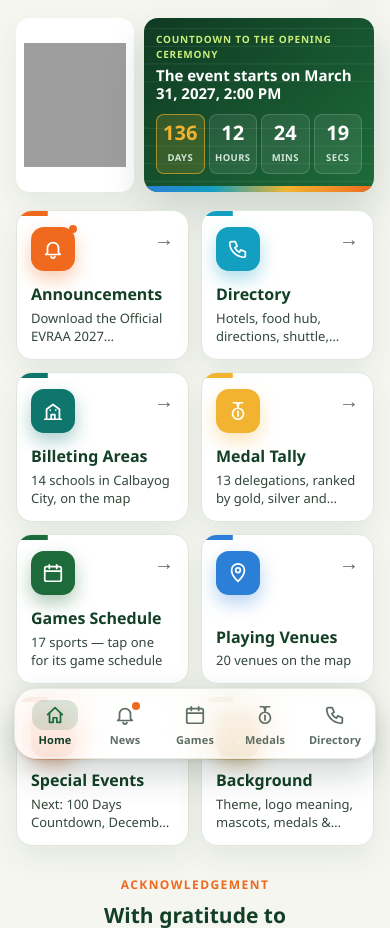
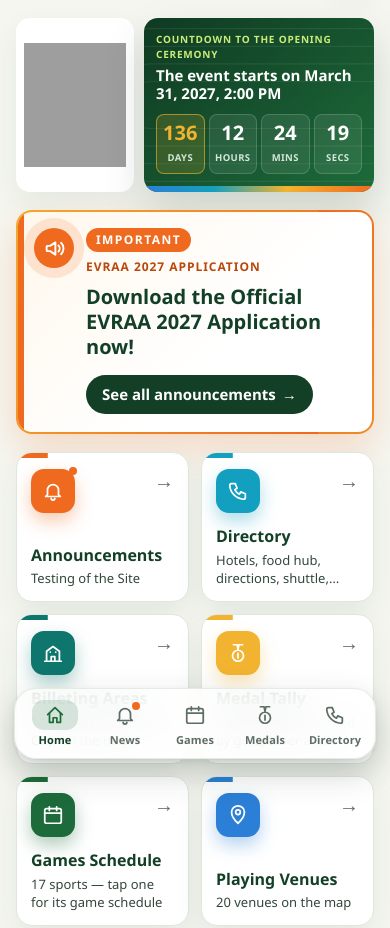
Before and after one commit to drixelortega/evraa27, a PHP site: page / in a window 390 px wide. Shown: the part 73-1001 px from the top of the page. Run offline with PHP 8.4, Linux system fonts and the light colour scheme; grey boxes are pictures that could not be loaded.

Commit message:
announcement update

```diff
--- a/evraa app/evraa/admin/admin.js
+++ b/evraa app/evraa/admin/admin.js
@@ -51,7 +51,7 @@
       changed();
       row.classList.add('is-new');
       row.scrollIntoView({ block: 'nearest', behavior: 'smooth' });
-      const first = row.querySelector('input:not([type="number"]), textarea, select');
+      const first = row.querySelector('input:not([type="number"]):not([type="checkbox"]), textarea, select');
       if (first) first.focus({ preventScroll: true });
     });
 
@@ -60,7 +60,7 @@
       if (!button) return;
       const row = button.closest('tr');
       if (button.hasAttribute('data-remove')) {
-        const filled = [...row.querySelectorAll('input:not([type="number"]), textarea')].some((input) => input.value.trim() !== '');
+        const filled = [...row.querySelectorAll('input:not([type="number"]):not([type="checkbox"]), textarea')].some((input) => input.value.trim() !== '');
         if (filled && !window.confirm('Remove this row? It is deleted when you save.')) return;
         row.remove();
       } else if (button.dataset.move) {
@@ -78,7 +78,7 @@
       renumber();
       // Point out the first empty required field instead of sending the form
       const missing = [...body.querySelectorAll('[required]')].find((input) => {
-        const rowHasText = [...input.closest('tr').querySelectorAll('input:not([type="number"]), textarea')].some((field) => field.value.trim() !== '');
+        const rowHasText = [...input.closest('tr').querySelectorAll('input:not([type="number"]):not([type="checkbox"]), textarea')].some((field) => field.value.trim() !== '');
         return rowHasText && !input.value.trim();
       });
       if (missing) {
--- a/evraa app/evraa/admin/index.php
+++ b/evraa app/evraa/admin/index.php
@@ -129,6 +129,7 @@ function field(string $table, int|string $i, string $col, array $spec, mixed $va
         'textarea' => "<textarea $common rows=\"2\" maxlength=\"$max\" placeholder=\"" . e($hint) . '">' . e($value) . '</textarea>',
         'number' => "<input $common type=\"number\" inputmode=\"numeric\" min=\"0\" max=\"9999\" step=\"1\" value=\"" . e($value === '' ? '0' : $value) . '">',
         'date' => "<input $common type=\"date\" value=\"" . e($value) . '"' . ($required ? ' required' : '') . '>',
+        'checkbox' => "<label class=\"switch\"><input $common type=\"checkbox\" value=\"1\"" . ($value !== '' ? ' checked' : '') . '><span>Home</span></label>',
         'accent' => "<select $common>" . implode('', array_map(
             fn ($key, $text) => '<option value="' . e($key) . '"' . ($key === $value ? ' selected' : '') . '>' . e($text) . '</option>',
             array_keys(ACCENT_CHOICES), ACCENT_CHOICES)) . '</select>',
@@ -139,7 +140,7 @@ function field(string $table, int|string $i, string $col, array $spec, mixed $va
             array_values(array_unique([...team_names(), ...($value !== '' ? [$value] : [])])))) . '</select>',
         default => "<input $common type=\"" . ($type === 'email' ? 'email' : 'text') . "\" maxlength=\"$max\" value=\"" . e($value) . '" placeholder="' . e($hint) . '"' . ($required ? ' required' : '') . '>',
     };
-    $short = in_array($type, ['number', 'date', 'accent'], true) ? ' is-short' : '';
+    $short = in_array($type, ['number', 'date', 'accent', 'checkbox'], true) ? ' is-short' : '';
     // The second team of a game follows a small “vs”
     $vs = $col === 'team_b' ? '<span class="vs" aria-hidden="true">vs</span>' : '';
     return '<td class="cell cell-' . e($type) . $short . ($vs ? ' has-vs' : '') . '" data-label="' . e($label) . '">' . $vs . $html
--- a/evraa app/evraa/assets/data-live.js
+++ b/evraa app/evraa/assets/data-live.js
@@ -1,10 +1,11 @@
 // EVRAA 2027 content managed on the admin page (evraa/admin). This file is rewritten on every save there:
 // do not edit it by hand, your changes would be lost. The other lists (sports and venues, billeting schools, logos) are in data.js.
-// Last saved: November 13, 2026 2:43 AM (Philippine time)
+// Last saved: November 15, 2026 1:34 AM (Philippine time)
 
-// Announcements page, newest first
+// Announcements page, newest first (push: true = also highlighted at the top of the Home page)
 const ANNOUNCEMENTS = [
-  {"tag":"EVRAA 2027 Application","title":"Download the Official EVRAA 2027 Application now!","body":"","accent":"var(--green)"},
+  {"tag":"Test Announcement","title":"Testing of the Site","body":"","accent":"var(--flame)"},
+  {"tag":"EVRAA 2027 Application","title":"Download the Official EVRAA 2027 Application now!","body":"","accent":"var(--green)","push":true},
   {"tag":"New","date":"October 13, 2026","title":"New on the site: Directory, Medal Tally, Games and Special Events","body":"Schedules, playing venues, hotlines and more will be posted in these sections as committees confirm them.","accent":"var(--flame)"},
   {"tag":"Pinned","title":"EVRAA 2027 runs March 31 – April 5, 2027","body":"Calbayog City and Catbalogan City are hosting this year's Eastern Visayas Regional Athletic Association meet.","accent":"var(--gold)"},
   {"tag":"Billeting","title":"14 billeting schools in Calbayog City","body":"Delegations will stay in 14 schools across Calbayog City. See the list and map on the Billeting Areas page.","link":["See the billeting schools","evraa/billeting.html"],"accent":"var(--teal)"},
--- a/evraa app/evraa/assets/home.js
+++ b/evraa app/evraa/assets/home.js
@@ -28,6 +28,29 @@
   }
   tick();
   timer = setInterval(tick, 1000);
+
+  // ---------- Important announcements ----------
+  // Announcements ticked “Push to Home” on the admin page (push: true in data-live.js) stand out above the section cards
+  const pushed = ANNOUNCEMENTS.filter((a) => a.push);
+  if (pushed.length) {
+    const external = (link) => /^https?:/.test(link);
+    const megaphone = '<svg viewBox="0 0 24 24" fill="none" stroke="currentColor" stroke-width="2.2" stroke-linecap="round" stroke-linejoin="round" aria-hidden="true"><path d="M3 10v4a1 1 0 0 0 1 1h3l6 4V5L7 9H4a1 1 0 0 0-1 1z"/><path d="M16.5 8.5a5 5 0 0 1 0 7M19.5 5.5a9 9 0 0 1 0 13"/></svg>';
+    $('home-alerts').innerHTML = pushed.map((a, i) => {
+      const [label, href] = a.link || ['See all announcements', 'evraa/announcements.html'];
+      const out = external(href);
+      return `
+      <article class="home-alert" style="--i: ${i}">
+        <span class="home-alert-icon">${megaphone}</span>
+        <div class="home-alert-text">
+          <div class="home-alert-meta"><span class="home-alert-flag">Important</span><span class="home-alert-tag">${esc(a.tag)}</span>${a.date ? `<span class="home-alert-date">${esc(a.date)}</span>` : ''}</div>
+          <h2>${esc(a.title)}</h2>
+          ${a.body ? `<p>${esc(a.body)}</p>` : ''}
+          <a class="home-alert-link" href="${esc(out ? href : url(href))}"${out ? ' target="_blank" rel="noopener"' : ''}>${esc(label)} <span aria-hidden="true">→</span></a>
+        </div>
+      </article>`;
+    }).join('');
+    $('home-alerts').hidden = false;
+  }
 
   // ---------- Section cards ----------
   // The icon and accent colour of each page are in site.js; this adds a short live summary. A page added to MENU gets a card too
--- a/evraa app/evraa/assets/site.css
+++ b/evraa app/evraa/assets/site.css
@@ -404,6 +404,36 @@ a.hotline-num:hover { color: var(--link); text-decoration: underline; text-under
 .home-top .unit { flex: 1 1 0; min-width: 0; }
 .home-top .unit strong { font-size: clamp(30px, 4.4vw, 54px); }
 
+/* Important announcements pushed to Home from the admin page: a warm alert with a glowing spectrum border */
+.home-alerts { display: grid; gap: 14px; margin: 0 0 24px; }
+.home-alert { position: relative; display: grid; grid-template-columns: auto minmax(0, 1fr); gap: 18px; align-items: start; overflow: hidden; padding: 22px 26px 22px 22px; border: 2px solid transparent; border-radius: 18px; background: linear-gradient(135deg, #fff7ec, #fff 60%) padding-box, linear-gradient(120deg, var(--flame), var(--gold) 45%, var(--flame)) border-box; background-size: auto, 220% 100%; box-shadow: 0 16px 36px rgba(239,106,31,.2); animation: alert-in .6s cubic-bezier(.3,1.3,.5,1) both, alert-border 5s linear infinite; animation-delay: calc(.15s + var(--i, 0) * 90ms), 0s; }
+.home-alert::before { position: absolute; inset: 0 auto 0 0; width: 6px; background: var(--flame); content: ""; }
+@keyframes alert-in { from { opacity: 0; transform: translateY(16px) scale(.97); } }
+@keyframes alert-border { to { background-position: 0 0, -220% 0; } }
+.home-alert-icon { position: relative; display: grid; width: 52px; height: 52px; place-items: center; border-radius: 50%; background: var(--flame); color: #fff; box-shadow: 0 0 0 0 rgba(239,106,31,.55); animation: alert-ping 2s infinite; }
+.home-alert-icon svg { width: 26px; height: 26px; }
+@keyframes alert-ping { 70% { box-shadow: 0 0 0 14px rgba(239,106,31,0); } 100% { box-shadow: 0 0 0 0 rgba(239,106,31,0); } }
+.home-alert-meta { display: flex; flex-wrap: wrap; align-items: center; gap: 6px 10px; }
+.home-alert-flag { padding: 3px 10px; border-radius: 999px; background: var(--flame); color: #fff; font-size: 12px; font-weight: 850; letter-spacing: .12em; text-transform: uppercase; }
+.home-alert-tag { color: #b8480b; font-size: 12px; font-weight: 800; letter-spacing: .08em; text-transform: uppercase; }
+.home-alert-date { color: var(--muted); font-size: 13px; font-weight: 650; }
+.home-alert h2 { margin: 8px 0 4px; color: var(--heading); font-size: clamp(20px, 2.4vw, 26px); line-height: 1.25; }
+.home-alert p { margin: 0; color: var(--ink-2); font-size: 16px; }
+.home-alert-link { display: inline-flex; align-items: center; gap: 6px; margin-top: 12px; padding: 8px 16px; border-radius: 999px; background: var(--forest); color: #fff; font-size: 15px; font-weight: 800; text-decoration: none; transition: transform .15s, background .15s; }
+.home-alert-link:hover { background: var(--green); transform: translateX(2px); }
+.home-alert-link:focus-visible { outline: 3px solid var(--gold); outline-offset: 3px; }
+:root[data-theme="dark"] .home-alert { background-image: linear-gradient(135deg, #2a1a0e, var(--surface) 65%), linear-gradient(120deg, var(--flame), var(--gold) 45%, var(--flame)); box-shadow: 0 16px 36px rgba(0,0,0,.45); }
+:root[data-theme="dark"] .home-alert-tag { color: #ffab73; }
+:root[data-theme="dark"] .home-alert-link { background: var(--flame); }
+@media (max-width: 600px) {
+  .home-alerts { margin-bottom: 18px; }
+  .home-alert { gap: 12px; padding: 16px 16px 18px 16px; border-radius: 16px; }
+  .home-alert-icon { width: 40px; height: 40px; }
+  .home-alert-icon svg { width: 21px; height: 21px; }
+  .home-alert p { font-size: 15px; }
+}
+@media (prefers-reduced-motion: reduce) { .home-alert, .home-alert-icon { animation: none; } }
+
 .tab-cards { display: grid; grid-template-columns: repeat(4, minmax(0, 1fr)); gap: 16px; margin: 0; padding: 0; list-style: none; }
 /* Cards rise in one after another, then press, lift and shine when touched */
 .tab-card { animation: card-in .6s cubic-bezier(.3,1.3,.5,1) both; animation-delay: calc(.25s + var(--i, 0) * 80ms); }
--- a/evraa app/index.html
+++ b/evraa app/index.html
@@ -14,15 +14,15 @@
   <title>EVRAA 2027 | Calbayog </title>
   <link rel="icon" href="evraa/images/icons/favicon-32.png" sizes="32x32">
   <link rel="icon" href="evraa/images/icons/icon-192.png" sizes="192x192">
-  <link rel="stylesheet" href="evraa/assets/site.css?v=20261118">
+  <link rel="stylesheet" href="evraa/assets/site.css?v=20261115b">
 </head>
 <!-- Home page: the animated logo, the countdown, and a card for each section (drawn by evraa/assets/home.js from the menu in site.js).
      The other pages are in the evraa folder; the billeting schools are on evraa/billeting.html. -->
 <body data-page="home" data-root="">
   <main class="shell">
-    <script src="evraa/assets/data.js?v=20261118"></script>
+    <script src="evraa/assets/data.js?v=20261115b"></script>
     <script>document.write('<script src="evraa/assets/data-live.js?t=' + Math.floor(Date.now() / 60000) + '"><\/script>');</script>
-    <script src="evraa/assets/site.js?v=20261118"></script>
+    <script src="evraa/assets/site.js?v=20261115b"></script>
 
     <!-- The logo and the countdown share one row -->
     <div class="home-top">
@@ -48,6 +48,9 @@
     </section>
     </div>
 
+    <!-- Important announcements: the ones ticked “Push to Home” on the admin page (drawn by evraa/assets/home.js) -->
+    <section class="home-alerts" id="home-alerts" aria-label="Important announcements" hidden></section>
+
     <nav aria-label="Sections">
       <ul class="tab-cards" id="tab-cards"></ul>
     </nav>
@@ -62,6 +65,6 @@
       <div class="logo-carousel" id="logo-carousel"></div>
     </section>
   </main>
-  <script src="evraa/assets/home.js?v=20261118"></script>
+  <script src="evraa/assets/home.js?v=20261115b"></script>
 </body>
 </html>
--- a/evraa app/sw.js
+++ b/evraa app/sw.js
@@ -4,7 +4,7 @@
 // - Styles, scripts and images are shown from the saved copy at once and refreshed in the background.
 // - The admin page and anything PHP is never saved or intercepted.
 // Change VERSION after uploading new files if phones should drop their saved copies right away.
-const VERSION = 'evraa-v1';
+const VERSION = 'evraa-v2';
 const PAGES = `${VERSION}-pages`;
 const ASSETS = `${VERSION}-assets`;
 const ROOT = new URL('./', self.location).pathname;
```
Also changed, not shown: evraa app/evraa/admin/admin.css (+9 -0 lines), evraa app/evraa/admin/lib.php (+14 -6 lines), evraa app/evraa/admin/data/evraa-a0ad8786723d204e4935de8eaaa204d23931d050.sqlite, 4 other files.
